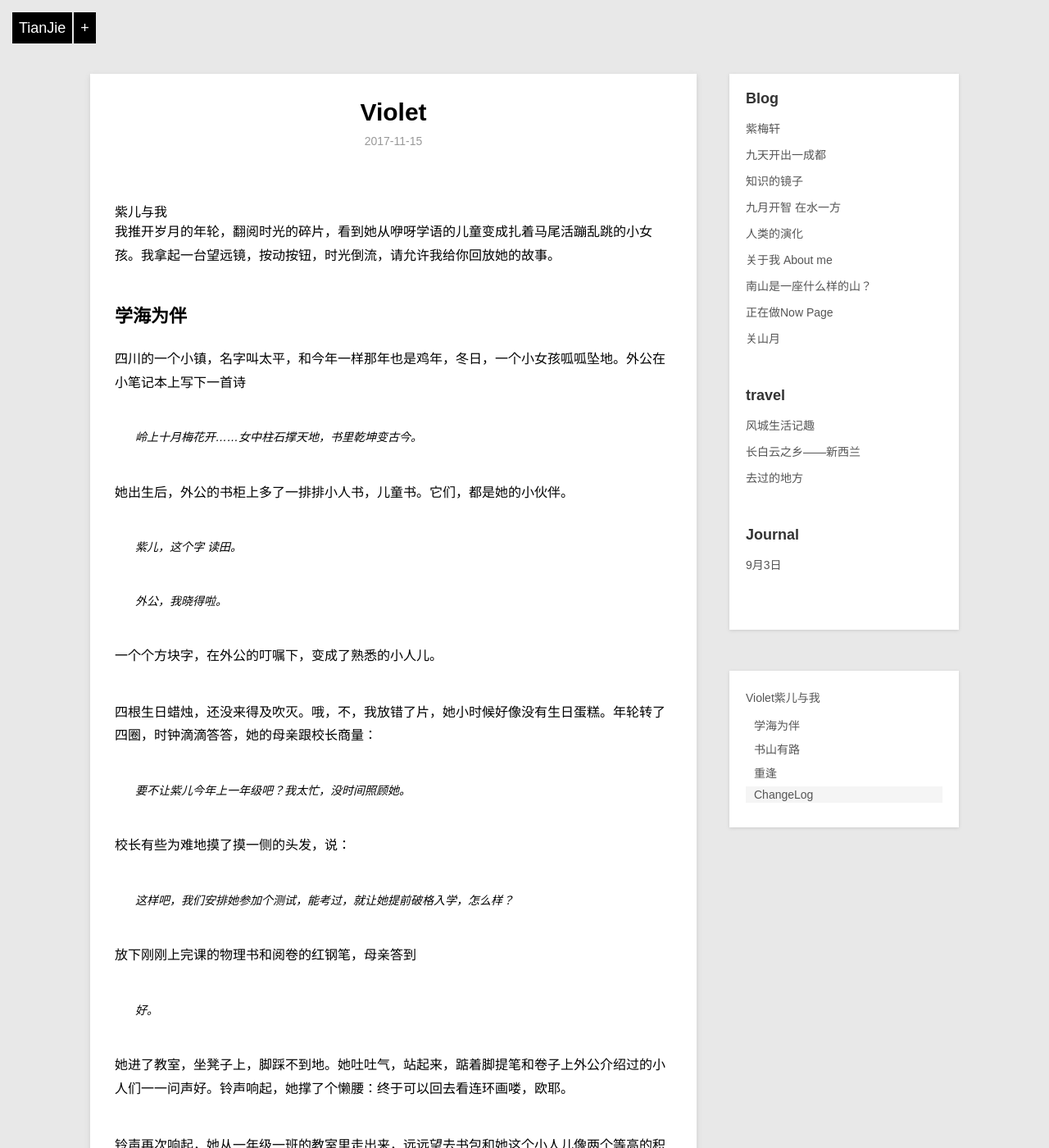
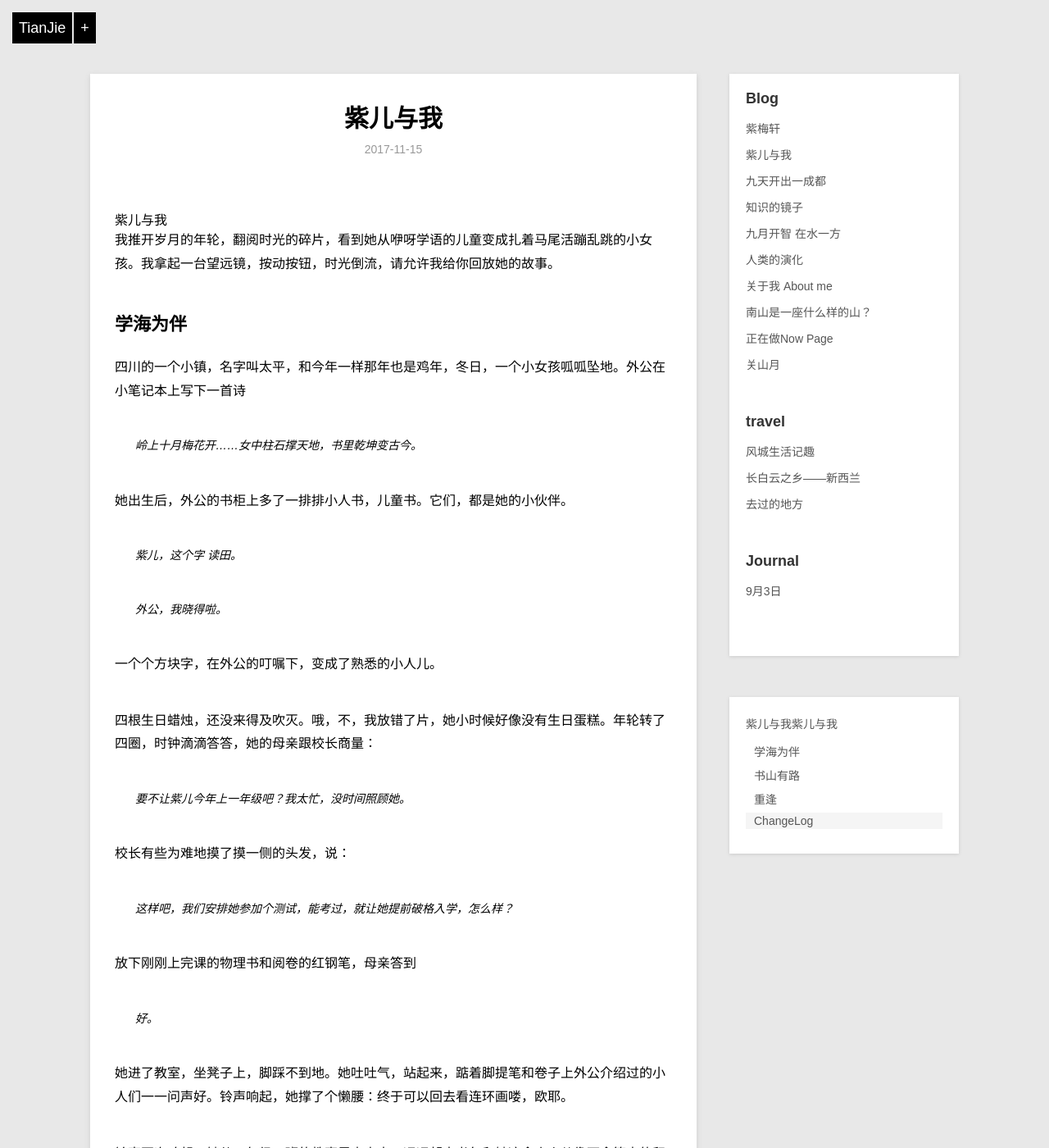
Before and after one commit to violettianjie/violettianjie.github.io, a Jekyll site: the page built from _posts/blog/2017-11-15-violet.md, in a window 1280 px wide and 1400 px high. Shown: the whole window at 82% size. Built offline with Jekyll 4.4.1, drawn with Linux system fonts in a browser that asks for light colours; our own code applies the rules of GitHub Pages for plain Markdown files.

Commit message:
Update 2017-11-15-violet.md

```diff
--- a/_posts/blog/2017-11-15-violet.md
+++ b/_posts/blog/2017-11-15-violet.md
@@ -1,3 +1,11 @@
+---
+layout: post
+title: "紫儿与我"
+description: "又一年"
+category: blog
+---
+
+
 # 紫儿与我
 
 我推开岁月的年轮，翻阅时光的碎片，看到她从咿呀学语的儿童变成扎着马尾活蹦乱跳的小女孩。我拿起一台望远镜，按动按钮，时光倒流，请允许我给你回放她的故事。
```
